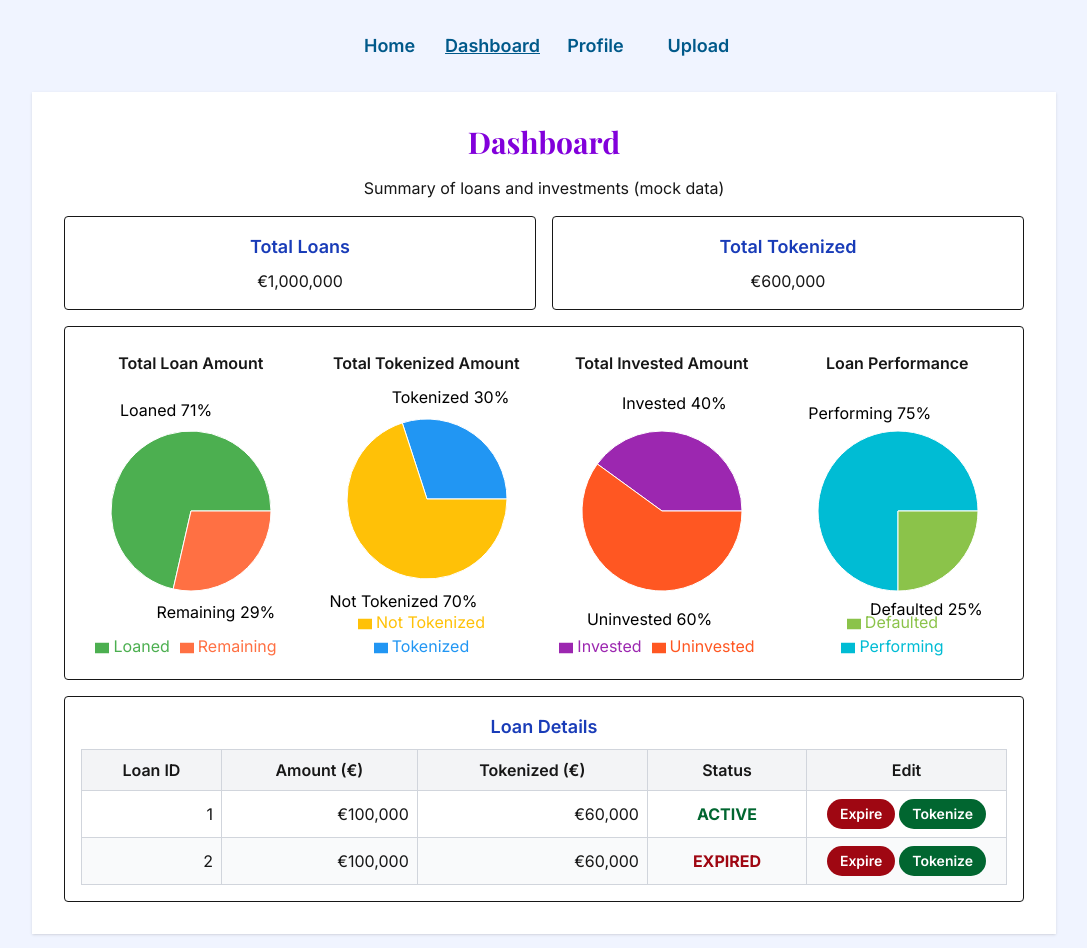
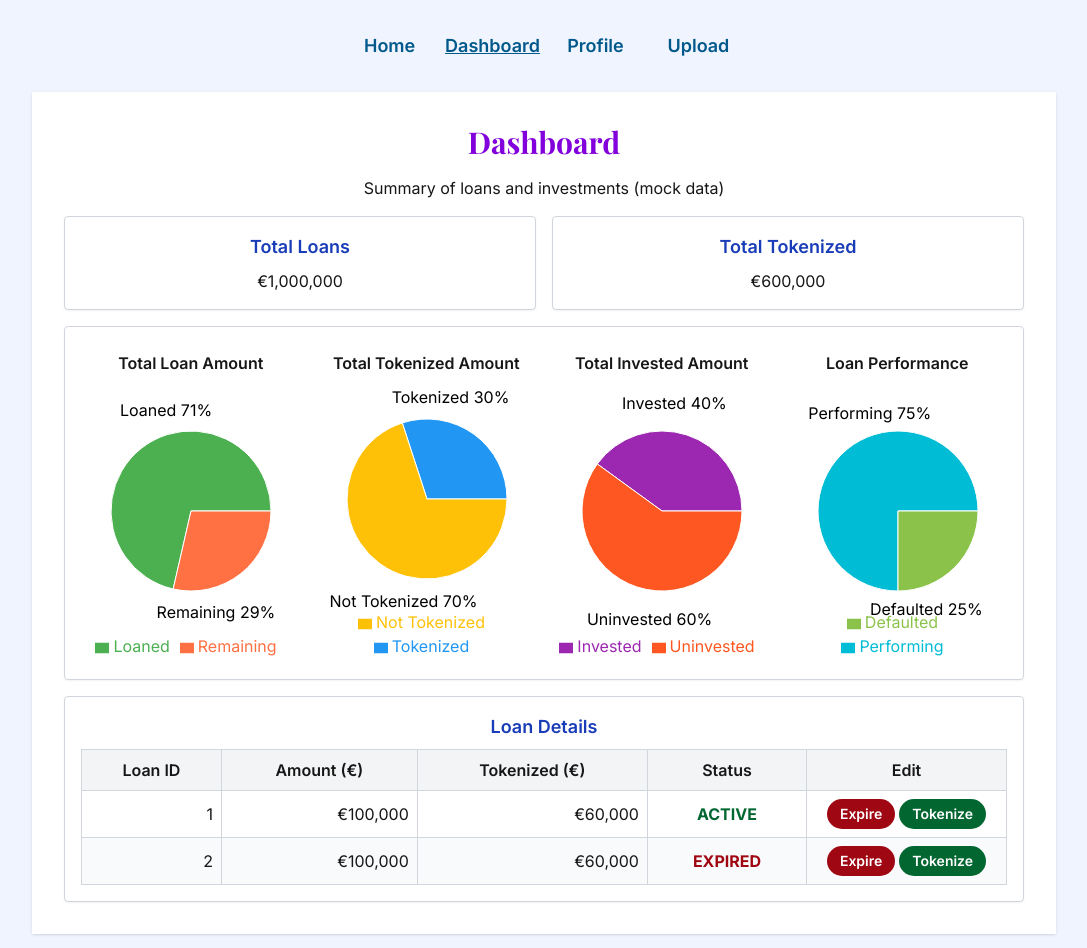
Before and after one commit to kizuyoko/loan-tokenization-dashboard, a Next.js app: page /dashboard in a window 1280 px wide. Shown: the top 948 px of the page, without its empty margins (96-1183 px from the left). Built offline with nearby package versions, Linux system fonts and the light colour scheme.

Commit message:
Dashbords  cards border color

```diff
--- a/src/app/globals.css
+++ b/src/app/globals.css
@@ -84,6 +84,10 @@ button:disabled {
   @apply text-red-600
 }
 
+.dashboard-card {
+  @apply border rounded border-gray-300 shadow-xs
+}
+
 .loan-table {
   @apply w-full border-collapse mt-2 table-auto border border-gray-300;
 }
--- a/src/components/LoanTable.tsx
+++ b/src/components/LoanTable.tsx
@@ -2,7 +2,7 @@ import { Button } from "./ui/Button";
 
 export const LoanTable = () => {
   return (
-    <div className="w-full p-4 border rounded">
+    <div className="w-full p-4 dashboard-card">
       <h2 className="text-left">Loan Details</h2>
       <table className="loan-table">
         <thead>
--- a/src/components/charts/Charts.tsx
+++ b/src/components/charts/Charts.tsx
@@ -3,7 +3,7 @@ import { chartsData } from "@/data/chartData";
 
 export const Charts = () => {
   return (
-    <div className="grid w-full grid-cols-1 gap-4 p-4 border rounded lg:grid-cols-4 sm:grid-cols-2">
+    <div className="grid w-full grid-cols-1 gap-4 p-4 dashboard-card lg:grid-cols-4 sm:grid-cols-2">
       {chartsData.map((chart) => (
         <DonutChart
           key={chart.title}
--- a/src/components/ui/Card.tsx
+++ b/src/components/ui/Card.tsx
@@ -7,7 +7,7 @@ interface CardProps {
 
 export const Card = ({ title, children }: CardProps) => {
   return (
-    <div className="p-4 border rounded">
+    <div className="p-4 dashboard-card">
       <h2>{title}</h2>
       <div className="mt-2">{children}</div>
     </div>
```
